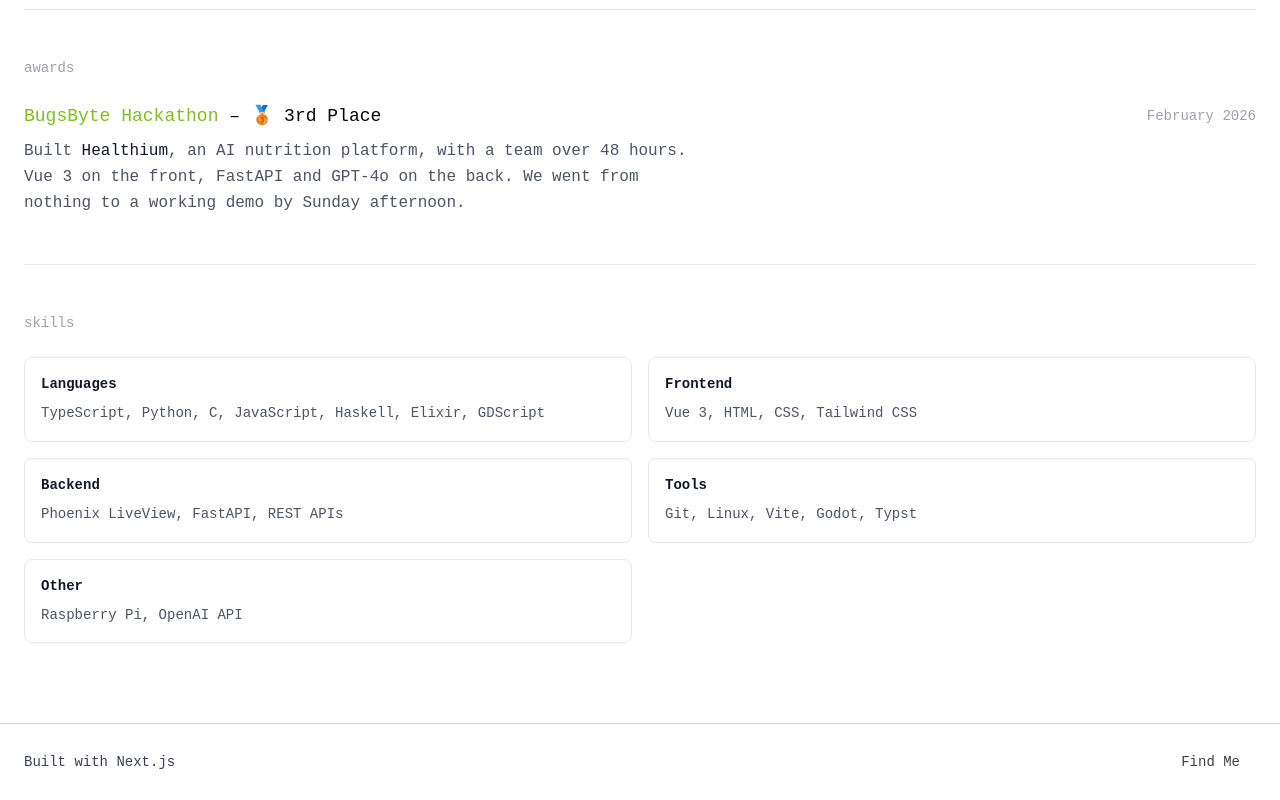
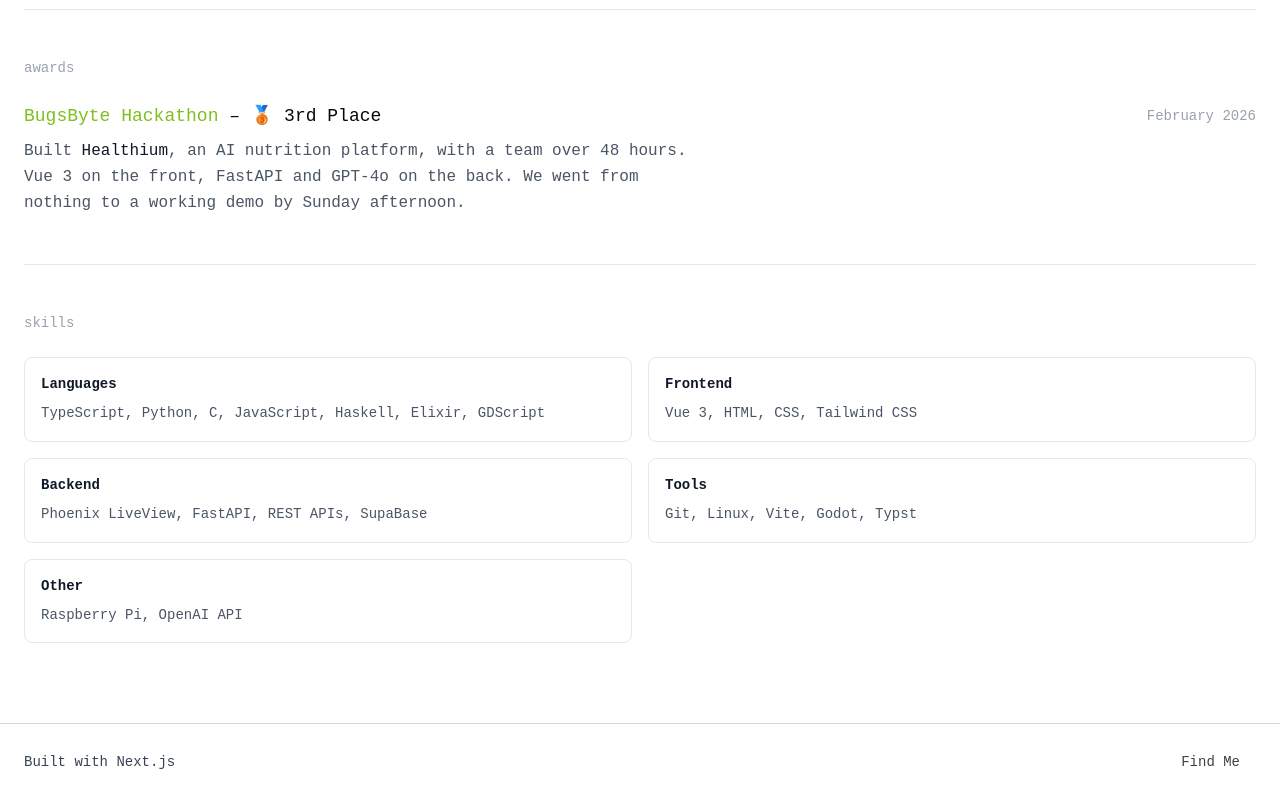
Before and after one commit to EdroCode/EdroCodeWebsite, a Next.js app: page /about in a window 1280 px wide. Shown: the part 957-1757 px from the top of the page. Built offline with nearby package versions, Linux system fonts and the light colour scheme; a web font is replaced by a local one.

Commit message:
feat: added supabase to backend stack

```diff
--- a/app/about/page.tsx
+++ b/app/about/page.tsx
@@ -149,7 +149,7 @@ export default function About() {
               { label: "Frontend", value: "Vue 3, HTML, CSS, Tailwind CSS" },
               {
                 label: "Backend",
-                value: "Phoenix LiveView, FastAPI, REST APIs",
+                value: "Phoenix LiveView, FastAPI, REST APIs, SupaBase",
               },
               { label: "Tools", value: "Git, Linux, Vite, Godot, Typst" },
               { label: "Other", value: "Raspberry Pi, OpenAI API" },
```
